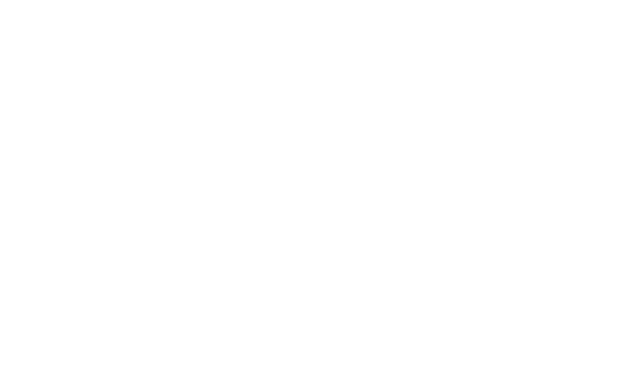
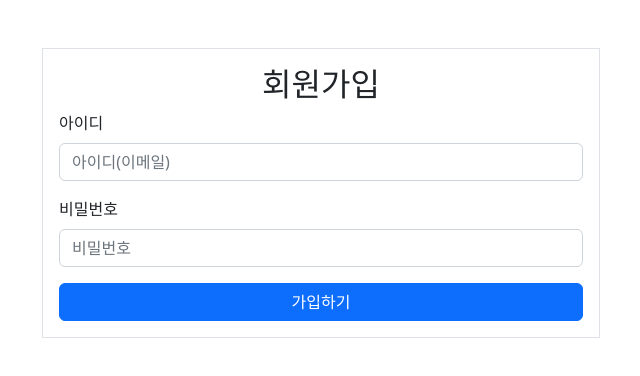
Before and after one commit to tncks2z/wanted-pre-onboarding-frontend, a React (Create React App) app: page /signup in a window 1280 px wide. Before the commit this address had no page. Shown: the top 376 px of the page, without its empty margins (319-959 px from the left). Built offline with nearby package versions, Linux system fonts and the light colour scheme.

Commit message:
회원가입 페이지 구현 및 라우터 연결

```diff
--- a/package.json
+++ b/package.json
@@ -12,7 +12,8 @@
 		"react-dom": "^18.2.0",
 		"react-router-dom": "^6.8.0",
 		"react-scripts": "5.0.1",
-    "web-vitals": "^2.1.4"
+		"web-vitals": "^2.1.4",
+		"proxy": "http://localhost:3000"
 	},
 	"scripts": {
 		"start": "react-scripts start",
--- a/src/App.js
+++ b/src/App.js
@@ -2,6 +2,7 @@
 import Profile from './Profile';
 import { BrowserRouter, Routes, Route } from 'react-router-dom';
 import Login from './Login';
+import Signup from './Signup';
 
 function App() {
 	return (
@@ -10,6 +11,7 @@
 				<Routes>
 					<Route path='/' element={<Profile />} />
 					<Route path='signin' element={<Login />} />
+					<Route path='signup' element={<Signup />} />
 				</Routes>
 			</BrowserRouter>
 		</div>
--- /dev/null
+++ b/src/Signup.js
@@ -0,0 +1,24 @@
+import { Container, Button, Form } from 'react-bootstrap';
+
+function Signup() {
+	return (
+		<Container>
+			<Form className='border w-50 p-3 m-auto mt-5'>
+				<h2 className='text-center'>회원가입</h2>
+				<Form.Group className='mb-3' controlId='formBasicEmail'>
+					<Form.Label>아이디</Form.Label>
+					<Form.Control type='email' placeholder='아이디(이메일)' data-testid='email-input' />
+				</Form.Group>
+				<Form.Group className='mb-3' controlId='formBasicPassword'>
+					<Form.Label>비밀번호</Form.Label>
+					<Form.Control type='password' placeholder='비밀번호' data-testid='password-input' />
+				</Form.Group>
+				<Button className='w-100' variant='primary' type='submit' data-testid='signup-button'>
+					가입하기
+				</Button>
+			</Form>
+		</Container>
+	);
+}
+
+export default Signup;
--- a/src/login.js
+++ b/src/login.js
@@ -1,17 +1,21 @@
 import './Login.css';
-import Button from 'react-bootstrap/Button';
-import Form from 'react-bootstrap/Form';
-import Container from 'react-bootstrap/Container';
+import { Button, Form, Container } from 'react-bootstrap';
+import { useNavigate } from 'react-router-dom';
 
 function Login() {
+	const navigate = useNavigate();
+	const goSignup = () => {
+		navigate('/signup');
+	};
 	return (
 		<Container>
 			<Form className='border w-50 p-3 m-auto mt-5'>
+				<h2 className='text-center'>로그인</h2>
 				<Form.Group className='mb-3 mt-3' controlId='formBasicEmail'>
-					<Form.Control type='email' placeholder='아이디' data-testid='email-input' />
+					<Form.Control type='email' placeholder='아이디' />
 				</Form.Group>
 				<Form.Group className='mb-3' controlId='formBasicPassword'>
-					<Form.Control type='password' placeholder='비밀번호' data-testid='password-input' />
+					<Form.Control type='password' placeholder='비밀번호' />
 				</Form.Group>
 				<Form.Group className='mb-3' controlId='formBasicCheckbox'>
 					<Form.Check type='checkbox' label='로그인 상태 유지' />
@@ -20,7 +24,7 @@
 					<Button variant='primary' type='submit'>
 						로그인
 					</Button>
-					<Button variant='outline-primary' type='button'>
+					<Button variant='outline-primary' type='button' onClick={goSignup}>
 						회원가입
 					</Button>
 				</div>
```
Lines whose indentation alone changed are shown as unchanged.
